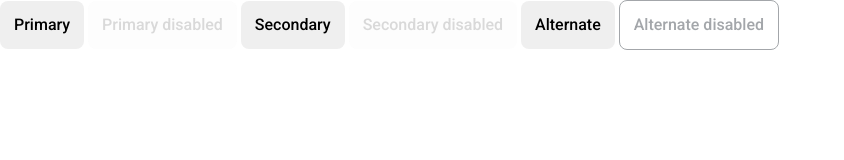
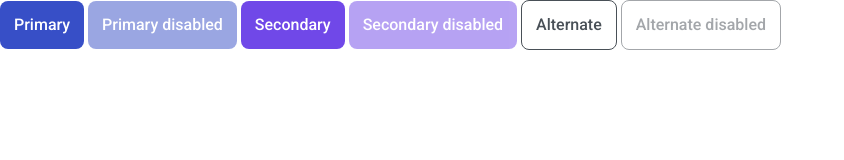
Before and after one commit to js-tasks-ru/htmlcss-20250123_alexandra-vyunnik, a website: page 03-lection1/01-button/index.html in a window 1280 px wide. Shown: the whole page, without its empty margins (0-844 px from the left). Drawn offline with Linux system fonts and the light colour scheme.

Commit message:
Update buttons for 03-lection1 after review

```diff
--- a/03-lection1/01-button/index.html
+++ b/03-lection1/01-button/index.html
@@ -6,11 +6,11 @@
         <link rel="stylesheet" href="./button.css">
     </head>
     <body>
-        <button class="button button__primary">Primary</button>
-        <button class="button button__primary_disabled" disabled>Primary disabled</button>
-        <button class="button button__secondary">Secondary</button>
-        <button class="button button__secondary_disabled" disabled>Secondary disabled</button>
-        <button class="button button__alternate">Alternate</button>
-        <button class="button button__alternate_disabled" disabled>Alternate disabled</button>
+        <button class="button button_primary">Primary</button>
+        <button class="button button_primary" disabled>Primary disabled</button>
+        <button class="button button_secondary">Secondary</button>
+        <button class="button button_secondary" disabled>Secondary disabled</button>
+        <button class="button button_alternate">Alternate</button>
+        <button class="button button_alternate" disabled>Alternate disabled</button>
     </body>
 </html>
```
